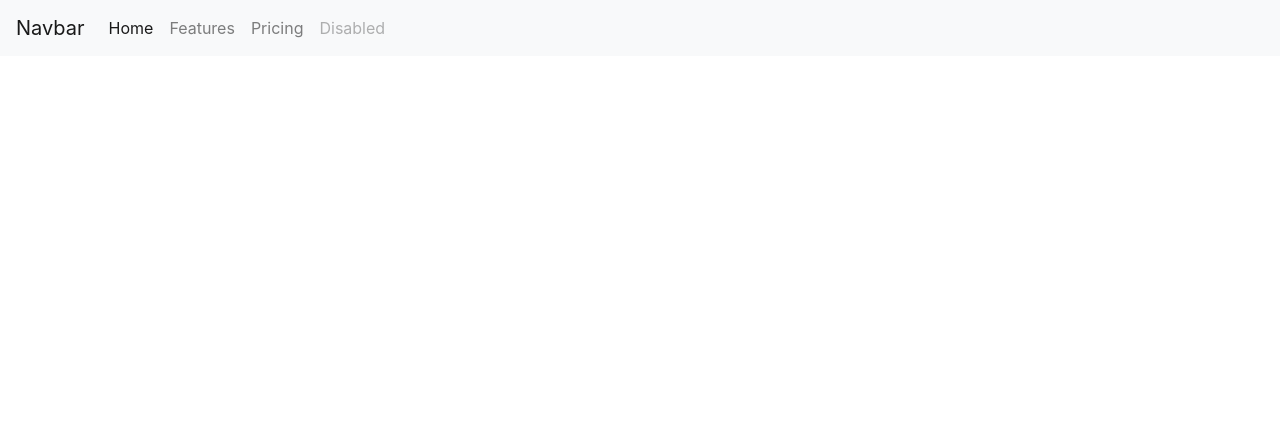
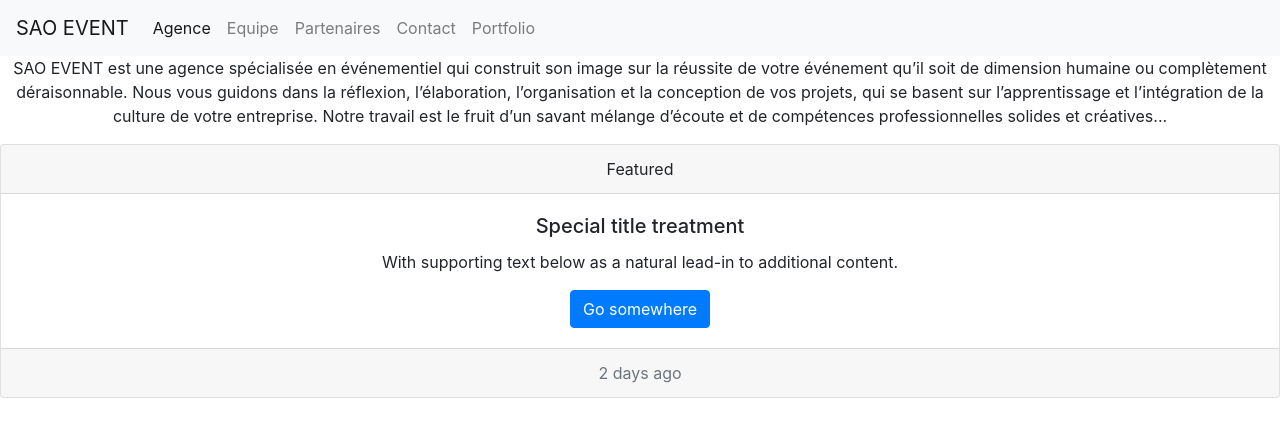
Before and after one commit to Cherif1996/project-event, an Angular app: page / in a window 1280 px wide. Shown: the top 436 px of the page. Built offline with nearby package versions, Linux system fonts and the light colour scheme.

Commit message:
third 3.1 commit

```diff
--- a/src/app/app.component.html
+++ b/src/app/app.component.html
@@ -1,22 +1,42 @@
 <nav class="navbar navbar-expand-lg navbar-light bg-light">
-  <a class="navbar-brand" href="#">Navbar</a>
+  <a class="navbar-brand" href="#"> SAO EVENT</a>
   <button class="navbar-toggler" type="button" data-toggle="collapse" data-target="#navbarNav" aria-controls="navbarNav" aria-expanded="false" aria-label="Toggle navigation">
     <span class="navbar-toggler-icon"></span>
   </button>
   <div class="collapse navbar-collapse" id="navbarNav">
     <ul class="navbar-nav">
       <li class="nav-item active">
-        <a class="nav-link" href="#">Home <span class="sr-only">(current)</span></a>
+        <a class="nav-link" href="#"> Agence <span class="sr-only">(current)</span></a>
       </li>
       <li class="nav-item">
-        <a class="nav-link" href="#">Features</a>
+        <a class="nav-link" href="#">Equipe</a>
       </li>
       <li class="nav-item">
-        <a class="nav-link" href="#">Pricing</a>
+        <a class="nav-link" href="#">Partenaires</a>
       </li>
       <li class="nav-item">
-        <a class="nav-link disabled" href="#" tabindex="-1" aria-disabled="true">Disabled</a>
+        <a class="nav-link" href="#">Contact</a>
       </li>
+      <li class="nav-item">
+        <a class="nav-link" href="#">Portfolio</a>
+      </li>
+
     </ul>
   </div>
 </nav>
+<p class="text-center"> SAO EVENT est une agence spécialisée en événementiel qui construit son image sur la réussite de votre événement qu’il soit de dimension humaine ou complètement déraisonnable.
+
+Nous vous guidons dans la réflexion, l’élaboration, l’organisation et la conception de vos projets, qui se basent sur l’apprentissage et l’intégration de la culture de votre entreprise. Notre travail est le fruit d’un savant mélange d’écoute et de compétences professionnelles solides et créatives...</p>
+<div class="card text-center">
+  <div class="card-header">
+    Featured
+  </div>
+  <div class="card-body">
+    <h5 class="card-title">Special title treatment</h5>
+    <p class="card-text">With supporting text below as a natural lead-in to additional content.</p>
+    <a href="#" class="btn btn-primary">Go somewhere</a>
+  </div>
+  <div class="card-footer text-muted">
+    2 days ago
+  </div>
+</div>
```
